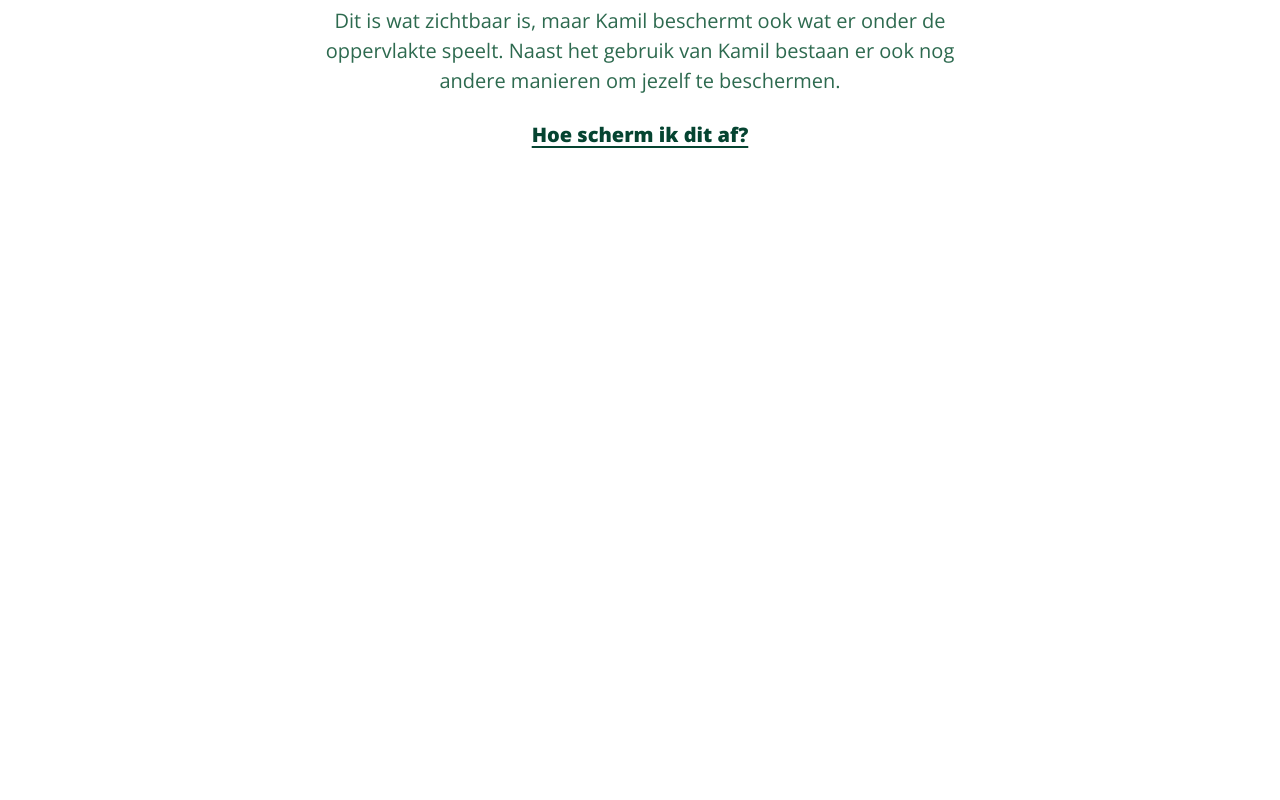
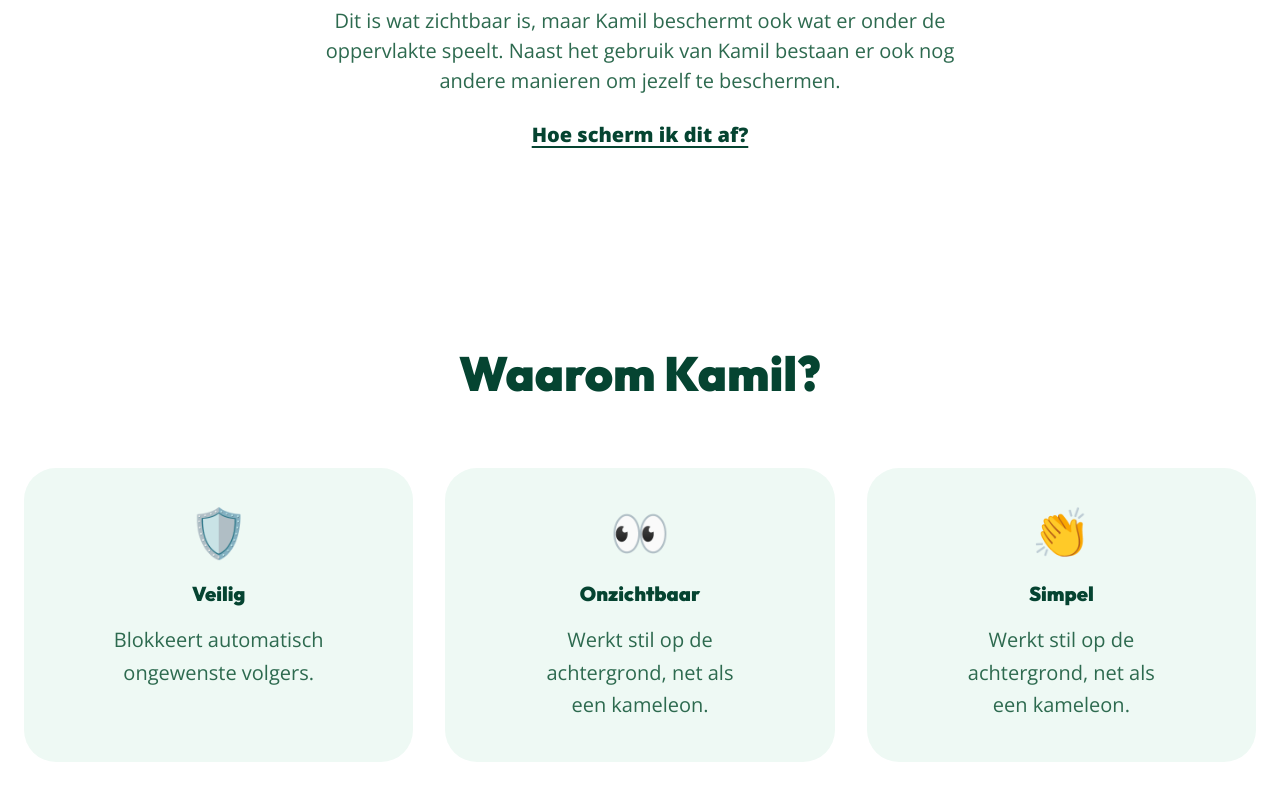
Before and after one commit to BACHELORPROEF-Project-Kamil/kamil-web, a Next.js app: page / in a window 1280 px wide. Shown: the part 1351-2151 px from the top of the page. Before the commit the page ends 1597 px from the top, so only its background shows below. Built offline with nearby package versions, Linux system fonts and the light colour scheme.

Commit message:
create: why kamil section

```diff
--- /dev/null
+++ b/app/components/WhyKamil.tsx
@@ -0,0 +1,44 @@
+export default function WhyKamil() {
+	const features = [
+		{
+			icon: "🛡️",
+			title: "Veilig",
+			description: "Blokkeert automatisch ongewenste volgers.",
+		},
+		{
+			icon: "👀",
+			title: "Onzichtbaar",
+			description: "Werkt stil op de achtergrond, net als een kameleon.",
+		},
+		{
+			icon: "👏",
+			title: "Simpel",
+			description: "Werkt stil op de achtergrond, net als een kameleon.",
+		},
+	];
+
+	return (
+		<section className="w-full py-24 px-6 bg-white">
+			<div className="max-w-7xl mx-auto">
+				<h2 className="text-center mb-16">Waarom Kamil?</h2>
+
+				<div className="grid grid-cols-1 md:grid-cols-3 gap-8">
+					{features.map((feature, index) => (
+						<div
+							key={index}
+							className="bg-accent-background rounded-[32px] p-10 flex flex-col items-center text-center transition-transform hover:scale-[1.02] duration-300"
+						>
+							<div className="text-5xl mb-6">{feature.icon}</div>
+							<h3 className="text-xl font-black text-title-green mb-4 font-[var(--font-main-title)]">
+								{feature.title}
+							</h3>
+							<p className="text-body-green leading-relaxed max-w-[220px]">
+								{feature.description}
+							</p>
+						</div>
+					))}
+				</div>
+			</div>
+		</section>
+	);
+}
--- a/app/page.tsx
+++ b/app/page.tsx
@@ -1,11 +1,13 @@
 import Header from "@/app/components/Header";
 import DigitalFootprint from "@/app/components/DigitalFootprint";
+import WhyKamil from "@/app/components/WhyKamil";
 
 export default function Home() {
 	return (
 		<>
 			<Header />
 			<DigitalFootprint />
+      <WhyKamil />
 		</>
 	);
 }
```
